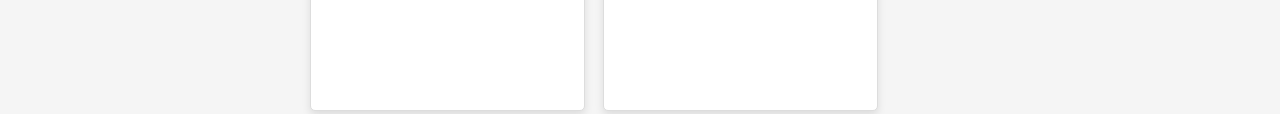
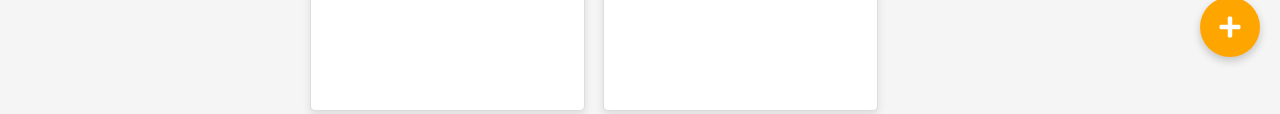
Before and after one commit to Mangossa/CS290-Assignment-2, a plain HTML site: page index.html in a window 1280 px wide. Shown: the part 723-837 px from the top of the page. Drawn offline with Linux system fonts and the light colour scheme.

Commit message:
Update style.css

```diff
--- a/style.css
+++ b/style.css
@@ -209,3 +209,22 @@ main.content {
   color: gray;
   white-space: nowrap;
 }
+
+#sell-something-button {
+  position: fixed;              /* Keeps the button fixed in the viewport */
+  bottom: 20px;                /* Distance from the bottom of the viewport */
+  right: 20px;                 /* Distance from the right of the viewport */
+  width: 60px;                 /* Width of the button (adjustable) */
+  height: 60px;                /* Height of the button (adjustable) */
+  background-color: orange;    /* Background color of the button */
+  color: white;                /* Color of the plus sign */
+  border: none;                /* Removes the default border */
+  border-radius: 50%;          /* Makes the button circular */
+  display: flex;               /* Use flexbox for centering */
+  justify-content: center;      /* Center content horizontally */
+  align-items: center;          /* Center content vertically */
+  font-size: 24px;             /* Size of the plus sign */
+  cursor: pointer;              /* Changes cursor to pointer on hover */
+  box-shadow: 0 4px 8px rgba(0, 0, 0, 0.2); /* Optional shadow effect */
+  transition: background-color 0.3s; /* Smooth transition for background color */
+}
```
